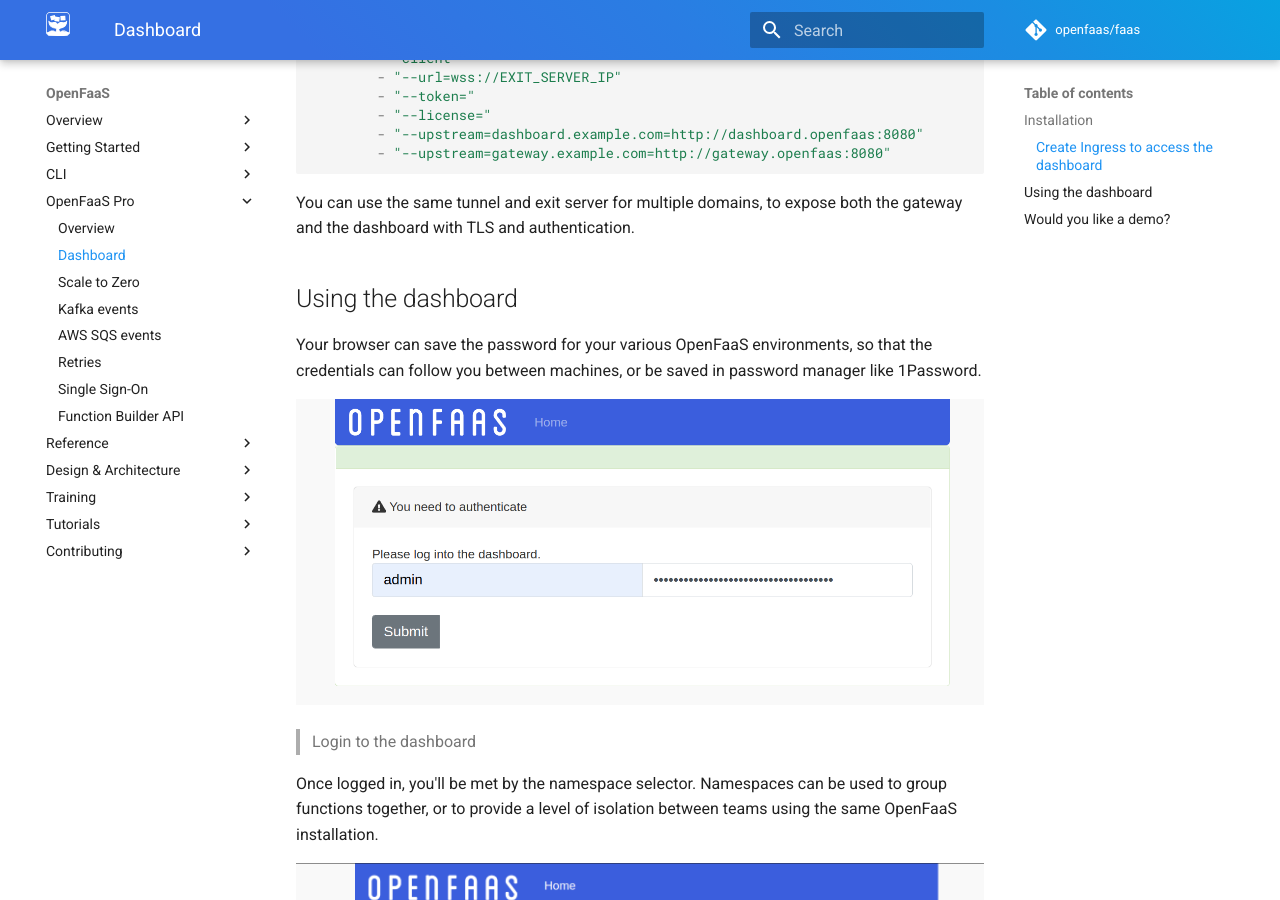
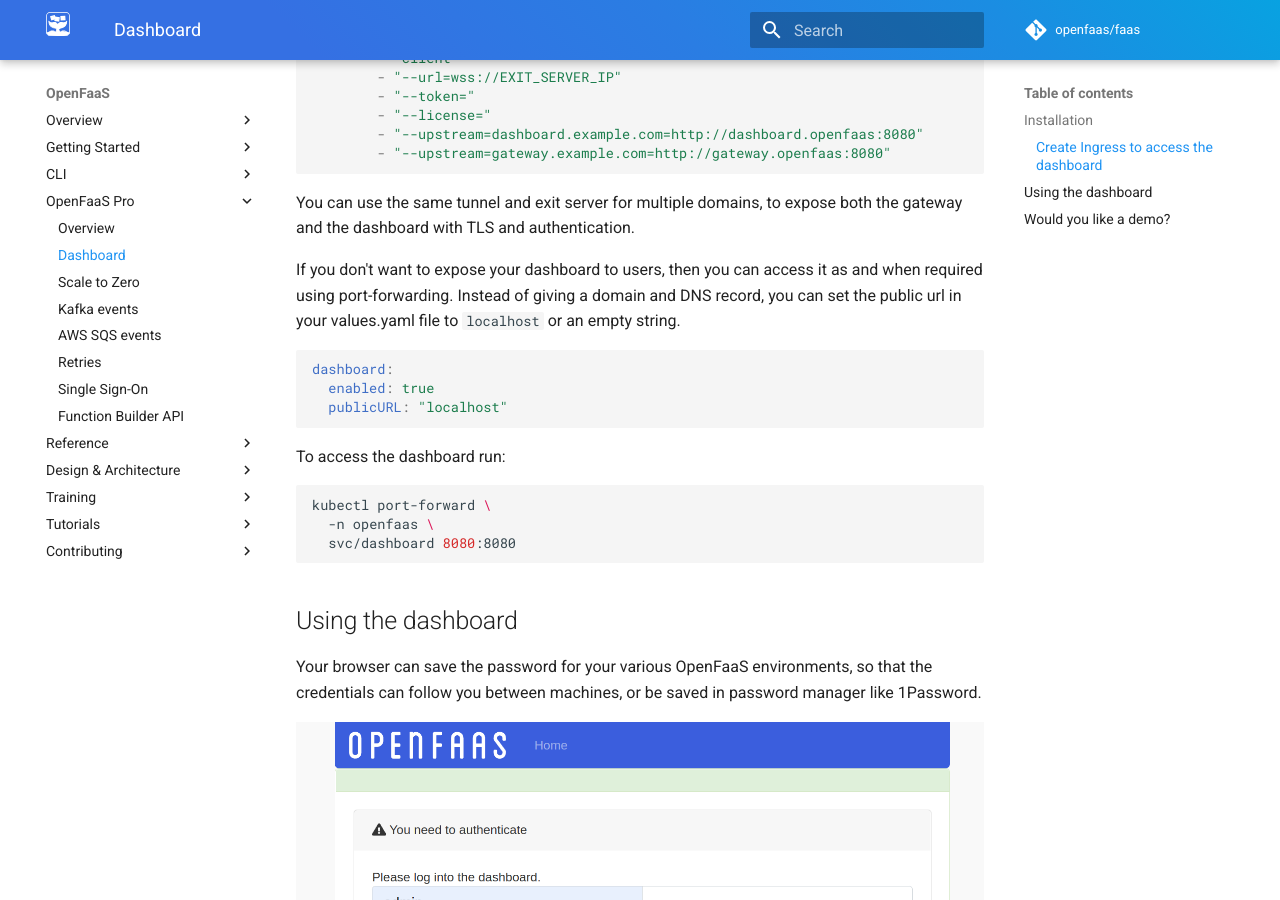
Before and after one commit to openfaas/docs, an MkDocs documentation site: the page built from docs/openfaas-pro/dashboard.md, in a window 1280 px wide and 900 px high, scrolled down 2345 px. Built offline with MkDocs 1.6.1 and Material for MkDocs 9.7.7, drawn with Linux system fonts in a browser that asks for light colours; comment, search, counter and statistics services are not loaded.

Commit message:
Mention option to access dashboard using port-forwarding
Signed-off-by: Han Verstraete <welteki@pm.me>

````diff
--- a/docs/openfaas-pro/dashboard.md
+++ b/docs/openfaas-pro/dashboard.md
@@ -111,6 +111,22 @@ spec:
 
 You can use the same tunnel and exit server for multiple domains, to expose both the gateway and the dashboard with TLS and authentication.
 
+If you don't want to expose your dashboard to users, then you can access it as and when required using port-forwarding. Instead of giving a domain and DNS record, you can set the public url in your values.yaml file to `localhost` or an empty string.
+
+```yaml
+dashboard:
+  enabled: true
+  publicURL: "localhost"
+```
+
+To access the dashboard run:
+
+```bash
+kubectl port-forward \
+  -n openfaas \
+  svc/dashboard 8080:8080
+```
+
 ## Using the dashboard
 
 Your browser can save the password for your various OpenFaaS environments, so that the credentials can follow you between machines, or be saved in password manager like 1Password.
````
